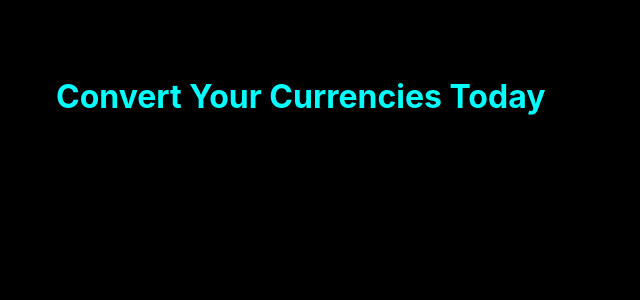
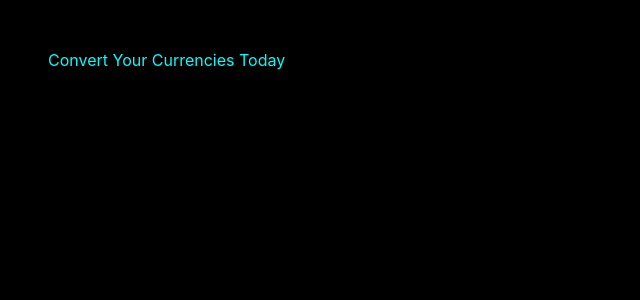
Before and after one commit to Sandaru-Dharmapriya/Curency_exchange_full_stack_app, a React (Create React App) app in the folder client/: page / in a window 1280 px wide. Shown: the top 300 px of the page, without its empty margins (0-640 px from the left). Built offline with nearby package versions, Linux system fonts and the light colour scheme.

Commit message:
install tailwind css and configure it

```diff
--- a/client/package.json
+++ b/client/package.json
@@ -34,5 +34,8 @@
       "last 1 firefox version",
       "last 1 safari version"
     ]
+  },
+  "devDependencies": {
+    "tailwindcss": "^3.4.3"
   }
 }
--- a/client/src/index.css
+++ b/client/src/index.css
@@ -1,3 +1,7 @@
+@tailwind base;
+@tailwind components;
+@tailwind utilities;
+
 body {
   padding: 3rem;
   background-color: black;
--- /dev/null
+++ b/client/tailwind.config.js
@@ -0,0 +1,8 @@
+/** @type {import('tailwindcss').Config} */
+module.exports = {
+  content: ["./src/**/*.{html,js}"],
+  theme: {
+    extend: {},
+  },
+  plugins: [],
+}
```
Also changed, not shown: 1 other file (tests, documents, lock files or other folders).
